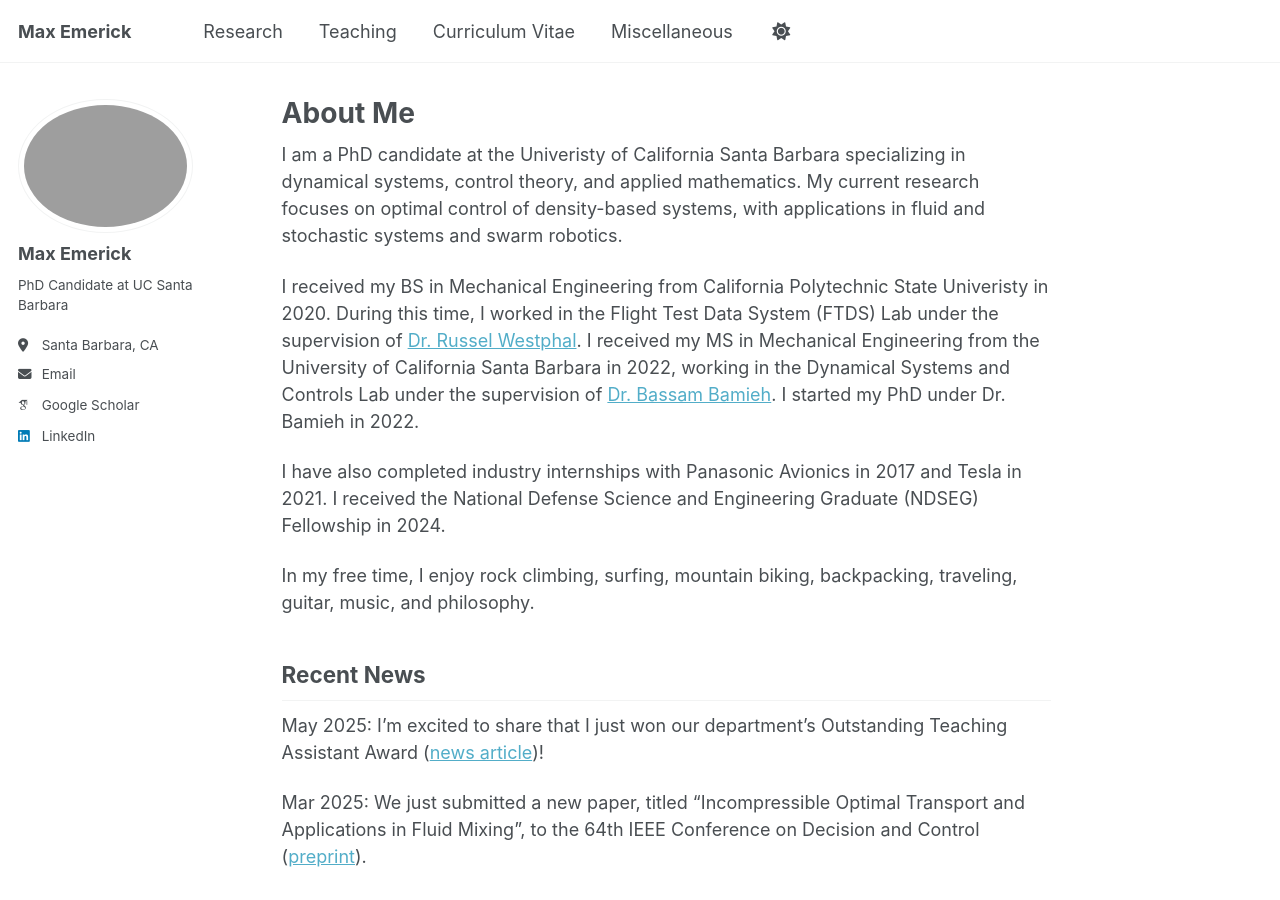
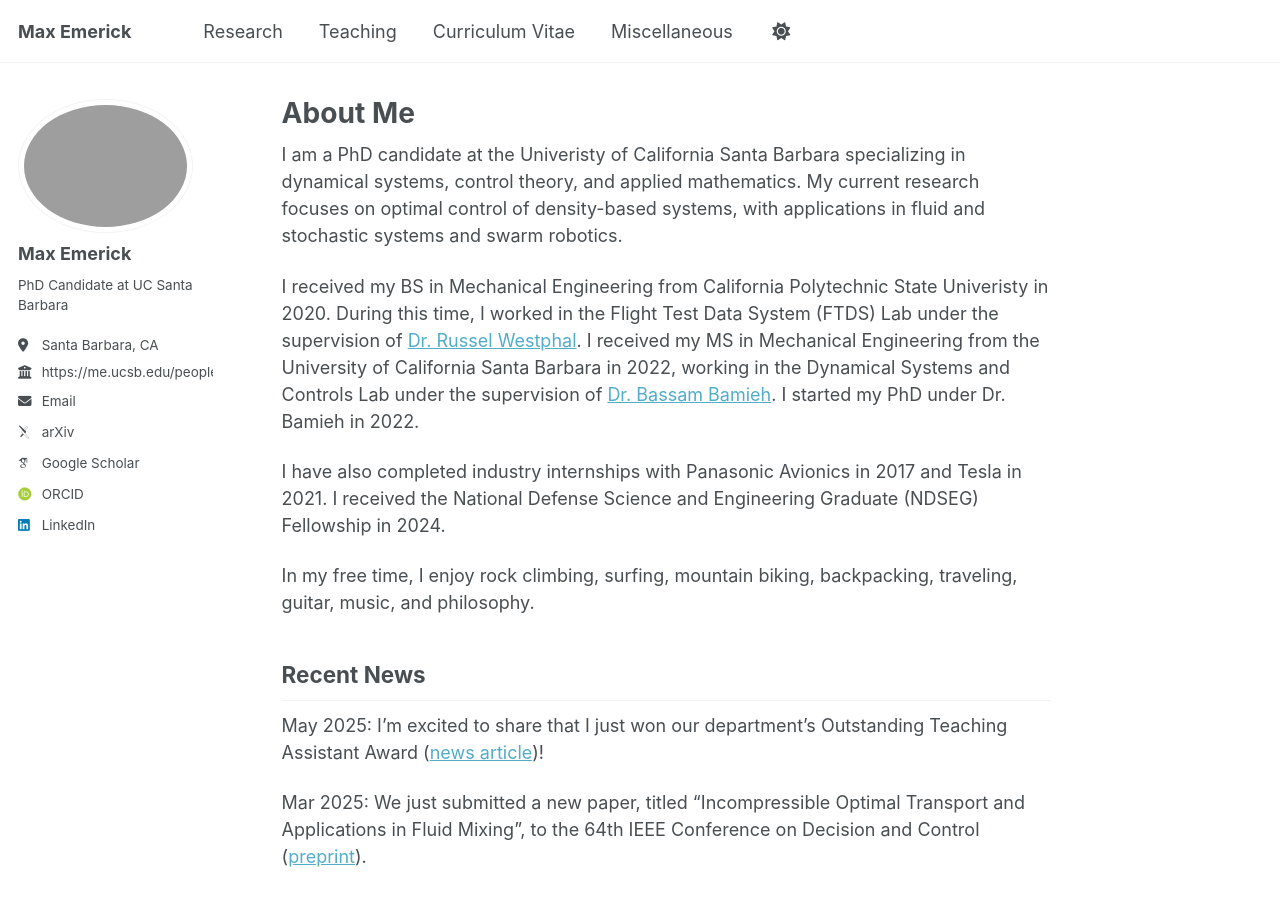
Before and after one commit to maxemerick/maxemerick.github.io, a Jekyll site: the page built from _pages/about.md, in a window 1280 px wide and 900 px high. Built offline with Jekyll 4.4.1, drawn with Linux system fonts in a browser that asks for light colours; some web fonts are replaced; part of the change alters nothing that is shown.

Commit message:
Update _config.yml

```diff
--- a/_config.yml
+++ b/_config.yml
@@ -27,16 +27,16 @@ author:
   pronouns         : # example: "she/her"
   bio              : "PhD Candidate at UC Santa Barbara"
   location         : "Santa Barbara, CA"
-  employer         : #"Red Brick University"
+  employer         : "https://me.ucsb.edu/people/max-emerick"
   uri              : # URL
   email            : "memerick@ucsb.edu"
 
   # Academic websites
   academia         : # URL
-  arxiv            : # URL - Update with the correct link to your profile
+  arxiv            : "https://arxiv.org/a/emerick_m_1.html"
   googlescholar    : "https://scholar.google.com/citations?user=CN7oYBQAAAAJ&hl=en"
   impactstory      : # URL
-  orcid            : #"http://orcid.org/yourorcidurl"
+  orcid            : "http://orcid.org/0009-0000-4774-1007"
   semantic         : # URL
   pubmed           : #"https://www.ncbi.nlm.nih.gov/pubmed/?term=john+snow"
   researchgate     : # URL
```
